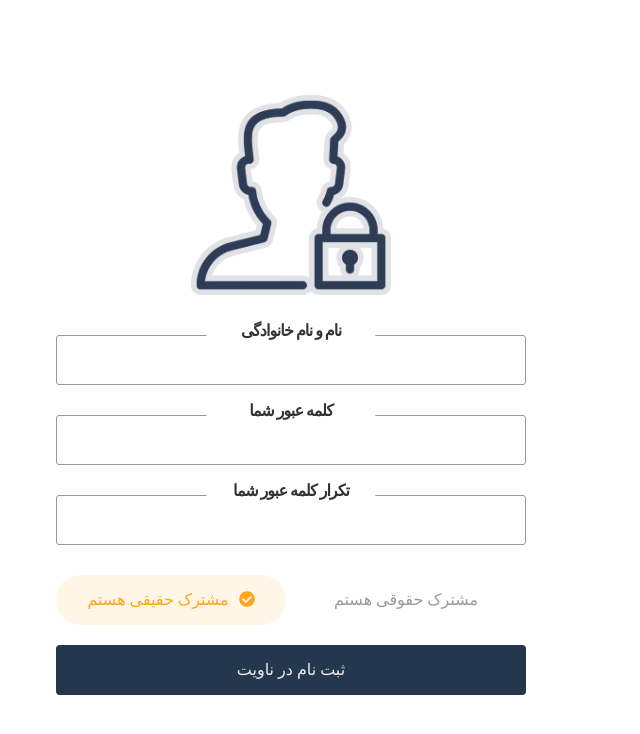
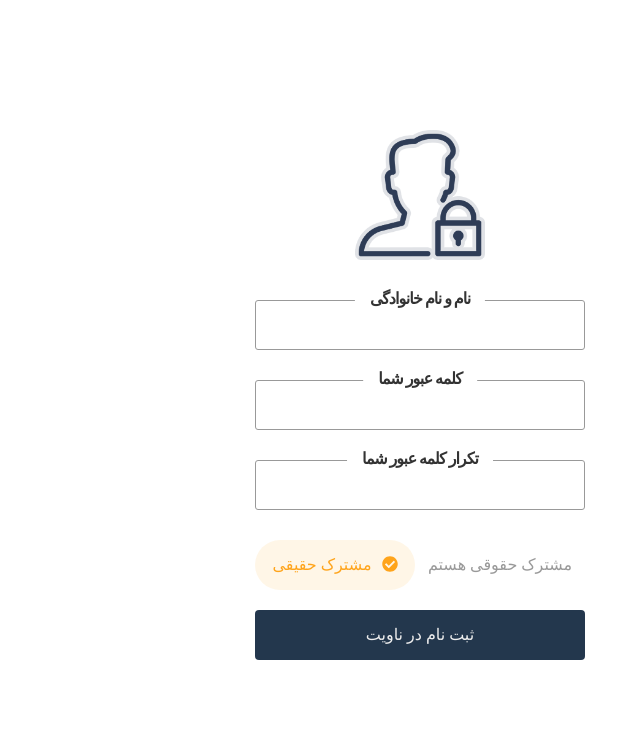
Before and after one commit to amirjr1378/navit, a React (Create React App) app: page / in a window 1280 px wide. Shown: the top 734 px of the page, without its empty margins (349-989 px from the left). Built offline with nearby package versions, Linux system fonts and the light colour scheme; a web font is replaced by a local one.

Commit message:
make things small

```diff
--- a/src/components/Form/Input/Input.styles.scss
+++ b/src/components/Form/Input/Input.styles.scss
@@ -1,5 +1,4 @@
 .input-container {
-    min-width: 360px;
     width: 100%;
     max-width: 100%;
     margin-top: 20px;
@@ -8,14 +7,12 @@
     .input__label {
         letter-spacing: -1px;
         font-weight: bold;
-        width: 36%;
         height: 27px;
-        line-height: 41px;
+        //line-height: 41px;
         position: absolute;
         top:-35px;
         left: 50%;
-        padding-left: 10px;
-        padding-right: 10px;
+        padding: 15px;
         transform: translateX(-50%);
         margin: 10px auto -20px;
         background: var(--color-base);
--- a/src/pages/SignUp/SignUp.js
+++ b/src/pages/SignUp/SignUp.js
@@ -14,8 +14,10 @@ const initialValue = {
 
 function SignUp({ ...props }) {
     const [customerType, setCustomerType] = React.useState("real");
-    const toggle = type =>
-        type === "real" ? setCustomerType("legal") : setCustomerType("real");
+    const toggle = () => {
+        if (submitting) return
+        customerType === "real" ? setCustomerType("legal") : setCustomerType("real");
+    }
 
     const sendForm = async () => {
         await ajax.post("posts", form, { "content-type": "json" });
@@ -74,7 +76,7 @@ function SignUp({ ...props }) {
                         className="col"
                         color={customerType === "legal" ? "warning" : ""}
                         type="button"
-                        onClick={() => toggle("real")}
+                        onClick={toggle}
                     >
                         <div>
                             {customerType === "legal" && (
@@ -95,7 +97,7 @@ function SignUp({ ...props }) {
                         className="col"
                         color={customerType === "real" ? "warning" : ""}
                         type="button"
-                        onClick={() => toggle("legal")}
+                        onClick={toggle}
                     >
                         <div>
                             {customerType === "real" && (
--- a/src/pages/SignUp/SignUp.styles.scss
+++ b/src/pages/SignUp/SignUp.styles.scss
@@ -8,15 +8,15 @@
     align-items: center;
     text-align: center;
     .signup__icon {
-        width: 200px;
-        height: 200px;
+        width: 130px;
+        height: 130px;
         display: block;
         margin: auto;
         margin-bottom: 20px;
     }
     .signup__card {
         max-width: 700px;
-        width: 470px;
+        width: 330px;
         padding-bottom: 10px;
         margin: auto;
         display: flex;
@@ -24,8 +24,7 @@
         @media(max-width: 500px) {
             width: 90%;
             padding-bottom: 0;
-            height: 100vh;
-            overflow:hidden;
+            min-height: 100vh;
         }
     }
 }
```
